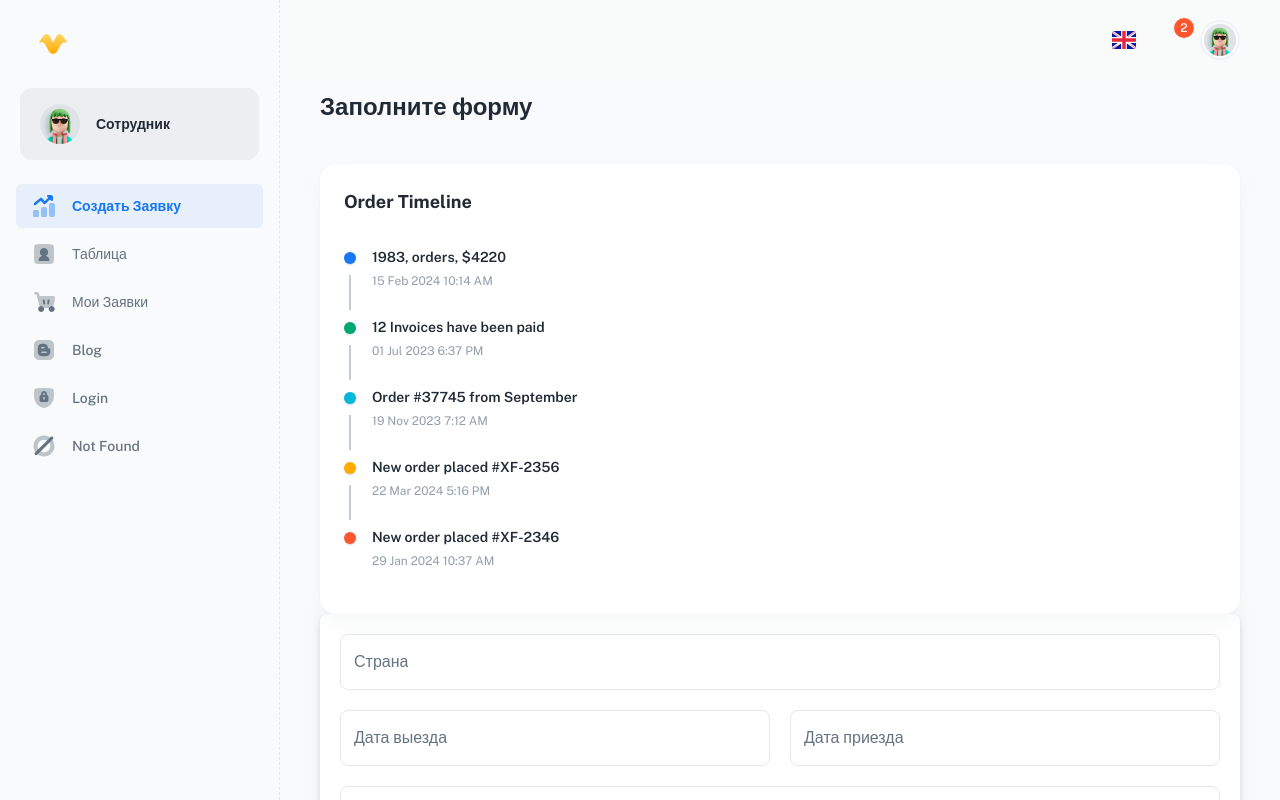
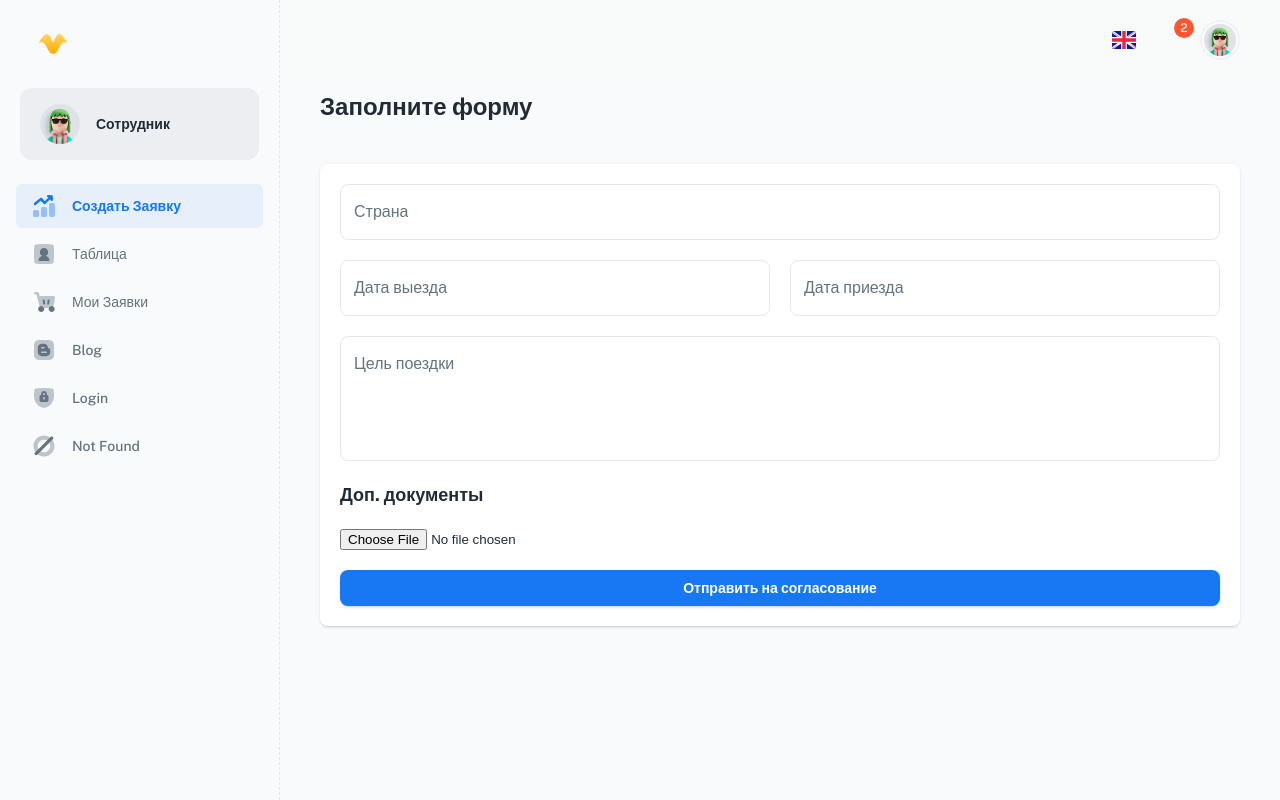
Before and after one commit to NikMakPak/mts-hack_travelHUB_5bit, a React (Vite) app in the folder front/: page / in a window 1280 px wide. Shown: the top 800 px of the page. Built offline with nearby package versions, Linux system fonts and the light colour scheme; some icons are missing.

Commit message:
refactor: add fields, change format

```diff
--- a/front/package.json
+++ b/front/package.json
@@ -28,6 +28,7 @@
     "@mui/material": "^5.14.12",
     "@mui/x-date-pickers": "^7.1.1",
     "apexcharts": "^3.43.0",
+    "axios": "^1.6.8",
     "date-fns": "^2.30.0",
     "dayjs": "^1.11.10",
     "formik": "^2.4.5",
--- a/front/src/components/forms/CreateTripForm.jsx
+++ b/front/src/components/forms/CreateTripForm.jsx
@@ -5,6 +5,7 @@ import { LocalizationProvider } from '@mui/x-date-pickers/LocalizationProvider';
 import { DatePicker } from '@mui/x-date-pickers/DatePicker';
 import { useFormik } from 'formik';
 import * as yup from 'yup';
+import axios from 'axios';
 
 const validationSchema = yup.object({
   country: yup.string().required('Поле обязательно'),
@@ -23,15 +24,37 @@ const CreateTripForm = () => {
       additionalDocuments: null,
     },
     validationSchema: validationSchema,
-    onSubmit: (values) => {
-      console.log(values);
+    onSubmit: async (values) => {
+      const formData = new FormData();
+      Object.keys(values).forEach((key) => {
+        formData.append(
+          key,
+          key === 'returnDate' || key === 'departureDate'
+            ? new Date(values[key]).getTime()
+            : values[key]
+        );
+      });
+
+      try {
+        const response = await axios.post('/create', formData, {
+          headers: {
+            'Content-Type': 'multipart/form-data',
+          },
+        });
+        console.log(response.data);
+      } catch (error) {
+        console.error('Ошибка при отправке данных:', error);
+      }
     },
   });
 
   return (
     <LocalizationProvider dateAdapter={AdapterDayjs}>
-      <Paper elevation={5}>
-        <form onSubmit={formik.handleSubmit} style={{ display: 'grid', gap: '20px', padding: '20px' }}>
+      <Paper elevation={2}>
+        <form
+          onSubmit={formik.handleSubmit}
+          style={{ display: 'grid', gap: '20px', padding: '20px' }}
+        >
           <TextField
             fullWidth
             id="country"
@@ -93,7 +116,7 @@ const CreateTripForm = () => {
               formik.setFieldValue('additionalDocuments', event.currentTarget.files[0]);
             }}
           />
-          <Button color="primary" variant="contained" fullWidth type="submit">
+          <Button color="primary" variant="contained" type="submit">
             Отправить на согласование
           </Button>
         </form>
--- a/front/src/global.css
+++ b/front/src/global.css
@@ -1,2 +1,6 @@
 /* scrollbar */
 @import 'simplebar-react/dist/simplebar.min.css';
+
+html {
+  scroll-behavior: smooth;
+}
--- a/front/src/sections/overview/app-news-update.jsx
+++ b/front/src/sections/overview/app-news-update.jsx
@@ -1,4 +1,5 @@
 import PropTypes from 'prop-types';
+import { faker } from '@faker-js/faker';
 
 import Box from '@mui/material/Box';
 import Link from '@mui/material/Link';
@@ -51,7 +52,7 @@ export default function AppNewsUpdate({ title, subheader, list, ...other }) {
       </Grid>
       {activeTrip && (
         <Grid sx={{ width: '100%' }}>
-          <Card sx={{ p: '20px', '& > *': { mb: 3 } }}>
+          <Card sx={{ p: '20px', '& > *': { mb: 2 } }}>
             <CardHeader
               title={`Информация о заявке ${activeTrip}`}
               subheader={'Ждет решения'}
@@ -92,7 +93,7 @@ export default function AppNewsUpdate({ title, subheader, list, ...other }) {
                 </Typography>
               </Paper>
             </Stack>
-
+            <Divider sx={{ borderStyle: 'dashed' }} />
             <Box>
               <Typography variant="body2" sx={{ color: 'text.secondary', mb: 1 }} noWrap>
                 Цель поездки
@@ -101,32 +102,50 @@ export default function AppNewsUpdate({ title, subheader, list, ...other }) {
                 Хочу работать и пить коктейли, загорать и зарабатывать деньги!
               </Typography>
             </Box>
+            <Divider sx={{ borderStyle: 'dashed', mb: 0 }} />
 
             <AppOrderTimeline
-              title="Order Timeline"
-              list={[...Array(5)].map((_, index) => ({
+              title="Статус заявки №123"
+              list={[...Array(4)].map((_, index) => ({
                 id: faker.string.uuid(),
-                title: [
-                  '1983, orders, $4220',
-                  '12 Invoices have been paid',
-                  'Order #37745 from September',
-                  'New order placed #XF-2356',
-                  'New order placed #XF-2346',
-                ][index],
+                title: ['Заявка создана', 'Заявка создана', 'Заявка создана', 'Заявка создана'][
+                  index
+                ],
                 type: `order${index + 1}`,
                 time: faker.date.past(),
               }))}
             />
 
-            <Divider sx={{ borderStyle: 'dashed' }} />
-
-            <Box sx={{ p: 2, textAlign: 'right' }}>
-              <Button
-                size="small"
-                color="inherit"
-                endIcon={<Iconify icon="eva:arrow-ios-forward-fill" />}
-              >
-                Раскрыть список
+            <Divider sx={{ borderStyle: 'dashed', mb: 0 }} />
+            <Box>
+              <Typography variant="body2" sx={{ color: 'text.secondary', mb: 1 }} noWrap>
+                Бронирование и расходы
+              </Typography>
+              <Typography variant="body2" sx={{ color: 'text.primary' }} noWrap>
+                Хочу работать и пить коктейли, загорать и зарабатывать деньги!
+              </Typography>
+            </Box>
+            <Box>
+              <Typography variant="body2" sx={{ color: 'text.secondary', mb: 1 }} noWrap>
+                Комментарии
+              </Typography>
+              <Box>m</Box>
+            </Box>
+            <Box>
+              <Typography variant="body2" sx={{ color: 'text.secondary', mb: 1 }} noWrap>
+                Прикрепленные документы
+              </Typography>
+              <Link>Приказ</Link>
+              <Button size="small" color="inherit" startIcon={<Iconify icon="ic:baseline-plus" />}>
+                Прикрепить документы
+              </Button>
+            </Box>
+            <Box sx={{ textAlign: 'left' }} spa>
+              <Button variant="contained" color="success">
+                Одобрить заявку
+              </Button>
+              <Button variant="contained" color="error">
+                Отказать
               </Button>
             </Box>
           </Card>
--- a/front/src/sections/overview/view/app-view.jsx
+++ b/front/src/sections/overview/view/app-view.jsx
@@ -29,24 +29,6 @@ export default function AppView() {
         Заполните форму
       </Typography>
 
-
-      <Grid xs={12} md={6} lg={4}>
-        <AppOrderTimeline
-          title="Order Timeline"
-          list={[...Array(5)].map((_, index) => ({
-            id: faker.string.uuid(),
-            title: [
-              '1983, orders, $4220',
-              '12 Invoices have been paid',
-              'Order #37745 from September',
-              'New order placed #XF-2356',
-              'New order placed #XF-2346',
-            ][index],
-            type: `order${index + 1}`,
-            time: faker.date.past(),
-          }))}
-        />
-      </Grid>
       <CreateTripForm />
       {/* <Grid container spacing={3}>
         <Grid xs={12} sm={6} md={3}>
```
Also changed, not shown: 1 other file (tests, documents, lock files or other folders).
